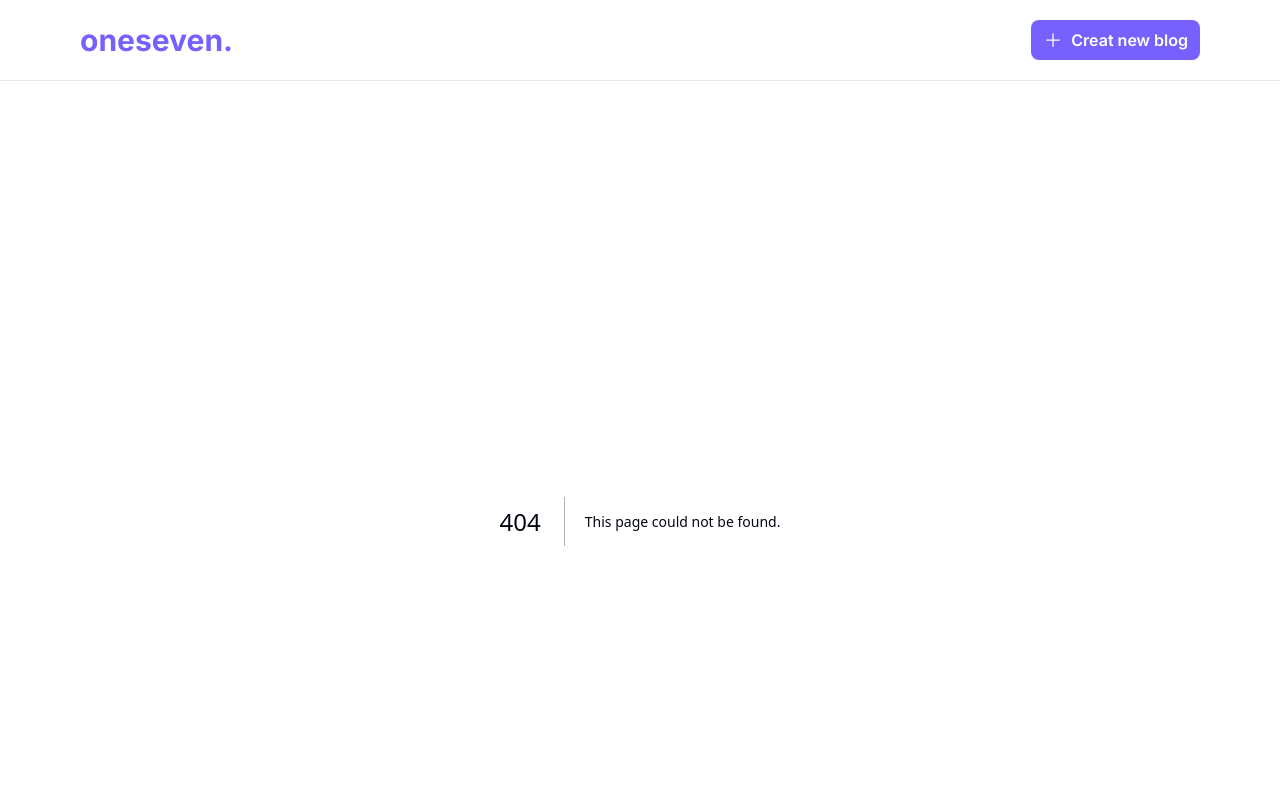
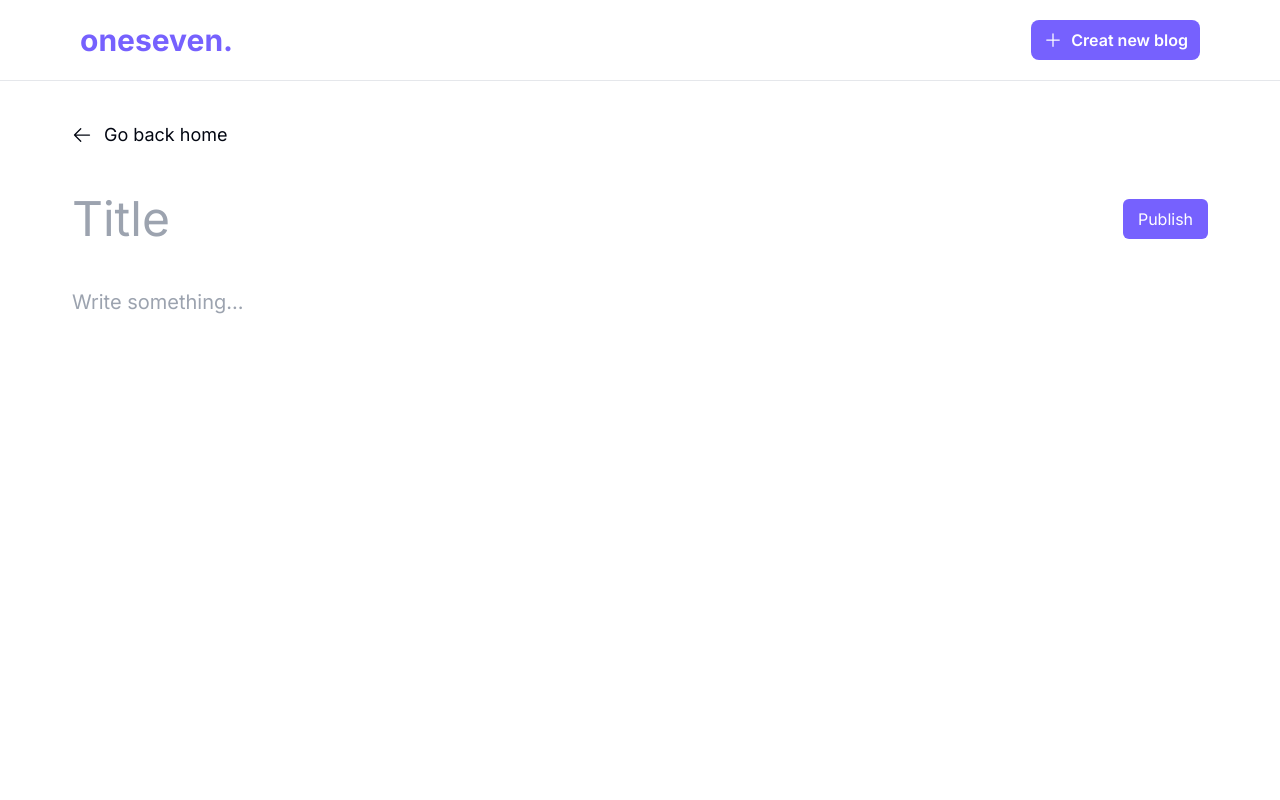
Before and after one commit to dangoldmann/intern-challenge-frontend, a Next.js app: page /write in a window 1280 px wide. Before the commit this address had no page. Shown: the top 800 px of the page. Built offline with nearby package versions, Linux system fonts and the light colour scheme.

Commit message:
Update dependencies and add new components

```diff
--- a/package.json
+++ b/package.json
@@ -9,10 +9,14 @@
     "lint": "next lint"
   },
   "dependencies": {
+    "@emotion/react": "^11.11.4",
+    "@emotion/styled": "^11.11.0",
     "@heroicons/react": "^2.1.1",
+    "@mui/material": "^5.15.12",
     "next": "14.1.2",
     "react": "^18",
-    "react-dom": "^18"
+    "react-dom": "^18",
+    "react-hot-toast": "^2.4.1"
   },
   "devDependencies": {
     "@types/node": "^20",
--- /dev/null
+++ b/src/app/blog/[id]/page.tsx
@@ -0,0 +1,52 @@
+"use client";
+
+import BackButton from "@/components/BackButton";
+import { Blog } from "@/types";
+import { CircularProgress } from "@mui/material";
+import { useEffect, useState } from "react";
+
+export default function BlogDetailedView({
+  params,
+}: {
+  params: { id: string };
+}) {
+  const { id } = params;
+  const [blogData, setBlogData] = useState<Blog>();
+
+  useEffect(() => {
+    const fetchData = async () => {
+      try {
+        const response = await fetch(
+          `${process.env.NEXT_PUBLIC_SERVER_URL}/blogs/${id}`
+        );
+        if (!response.ok) {
+          throw new Error(`HTTP error! status: ${response.status}`);
+        }
+        const data = (await response.json()) as Blog;
+        setBlogData(data);
+      } catch (error) {
+        console.error("Ocurrió un problema: ", error);
+      }
+    };
+    fetchData();
+  }, [id]);
+
+  return (
+    <div className="text-center">
+      {!blogData ? (
+        <div className="flex flex-col gap-5 items-center mt-20">
+          <CircularProgress color="inherit" size={25} />
+          <span>Loading...</span>
+        </div>
+      ) : (
+        <div className="space-y-3 mt-4">
+          <BackButton />
+          <div className="space-y-10">
+            <h1 className="text-5xl">{blogData.title}</h1>
+            <p className="text-justify lg:mx-10">{blogData.content}</p>
+          </div>
+        </div>
+      )}
+    </div>
+  );
+}
--- /dev/null
+++ b/src/app/write/page.tsx
@@ -0,0 +1,69 @@
+"use client";
+
+import BackButton from "@/components/BackButton";
+import { CircularProgress } from "@mui/material";
+import { useState } from "react";
+import toast, { Toaster } from "react-hot-toast";
+
+export default function WritePage() {
+  const [title, setTitle] = useState("");
+  const [content, setContent] = useState("");
+  const [sending, setSending] = useState(false);
+
+  const handleSubmit = async (e: { preventDefault: () => void }) => {
+    e.preventDefault();
+
+    if (title.length === 0 || content.length === 0)
+      return toast.error("Title and content are required");
+
+    setSending(true);
+    const res = await fetch(`${process.env.NEXT_PUBLIC_SERVER_URL}/blogs`, {
+      method: "POST",
+      headers: {
+        "Content-Type": "application/json",
+      },
+      body: JSON.stringify({ title, content }),
+    });
+
+    setSending(false);
+    if (res.ok) {
+      setTitle("");
+      setContent("");
+      toast.success("Post created successfully!");
+    } else {
+      toast.error("Failed to create post");
+    }
+  };
+
+  return (
+    <div className="flex flex-col p-8 gap-10">
+      <BackButton />
+      <div className="flex justify-between items-center">
+        <input
+          type="text"
+          placeholder="Title"
+          disabled={sending}
+          className="text-5xl border-none outline-none bg-transparent disabled:opacity-50 disabled:pointer-events-none"
+          value={title}
+          onChange={(e) => setTitle(e.target.value)}
+        />
+        <button
+          onClick={handleSubmit}
+          className="w-[85px] h-10 rounded-md bg-theme text-white p-2 hover:brightness-95 flex justify-center items-center"
+        >
+          {sending ? <CircularProgress color="inherit" size={20} /> : "Publish"}
+        </button>
+      </div>
+      <textarea
+        cols={30}
+        rows={20}
+        disabled={sending}
+        className="text-xl border-none outline-none bg-transparent h-[500px] resize-none disabled:opacity-50 disabled:pointer-events-none"
+        placeholder="Write something..."
+        value={content}
+        onChange={(e) => setContent(e.target.value)}
+      />
+      <Toaster />
+    </div>
+  );
+}
--- /dev/null
+++ b/src/components/BackButton.tsx
@@ -0,0 +1,14 @@
+import { ArrowLeftIcon } from "@heroicons/react/24/outline";
+import Link from "next/link";
+
+export default function BackButton() {
+  return (
+    <Link
+      href="/"
+      className="flex items-center gap-3 text-lg -mt-8 hover:underline"
+    >
+      <ArrowLeftIcon className="h-5 w-5" />
+      Go back home
+    </Link>
+  );
+}
--- a/src/components/BlogList.tsx
+++ b/src/components/BlogList.tsx
@@ -1,5 +1,6 @@
 import { Blog } from "@/types";
 import BlogPreviewCard from "./BlogPreviewCard";
+import Link from "next/link";
 
 interface BlogListProps {
   blogs: Blog[];
@@ -7,8 +8,17 @@ interface BlogListProps {
 
 export default function BlogList({ blogs }: BlogListProps) {
   return (
-    <div className="divide-y divide-gray-200 dark:divide-gray-800 mx-auto px-16 py-12">
-      <div className="grid gap-6 sm:grid-cols-2 lg:grid-cols-3 xl:max-w-6xl xl:mx-auto xl:grid-cols-3 xl:gap-8">
+    <div className="container mx-auto py-12 text-center">
+      {blogs.length === 0 ? (
+        <p className="text-xl mt-5">
+          There are no blogs.{" "}
+          <Link href="/write" className="text-sky-500 hover:underline">
+            Create
+          </Link>{" "}
+          one
+        </p>
+      ) : (
+        <div className="grid gap-8 sm:grid-cols-2 lg:grid-cols-3 xl:max-w-6xl xl:mx-auto xl:grid-cols-3 xl:gap-8">
           {blogs.map((blog) => (
             <BlogPreviewCard
               key={blog.id}
@@ -18,6 +28,7 @@ export default function BlogList({ blogs }: BlogListProps) {
             />
           ))}
         </div>
+      )}
     </div>
   );
 }
--- a/src/components/BlogPreviewCard.tsx
+++ b/src/components/BlogPreviewCard.tsx
@@ -11,6 +11,8 @@ export default function BlogPreviewCard({
   title,
   content,
 }: BlogPreviewCardProps) {
+  const maxContentCharacters = 400;
+
   return (
     <div className="flex flex-col gap-2">
       <Link className="font-semibold" href={`/blog/${id}`}>
@@ -18,7 +20,9 @@ export default function BlogPreviewCard({
           {title}
         </h2>
       </Link>
-      <p>{content}</p>
+      <p className="text-justify">
+        {content.substring(0, maxContentCharacters)}
+      </p>
       <Link
         className="font-semibold underline hover:text-gray-900"
         href={`/blog/${id}`}
```
Also changed, not shown: 2 other files (tests, documents, lock files or other folders). Lines whose indentation alone changed are shown as unchanged.
